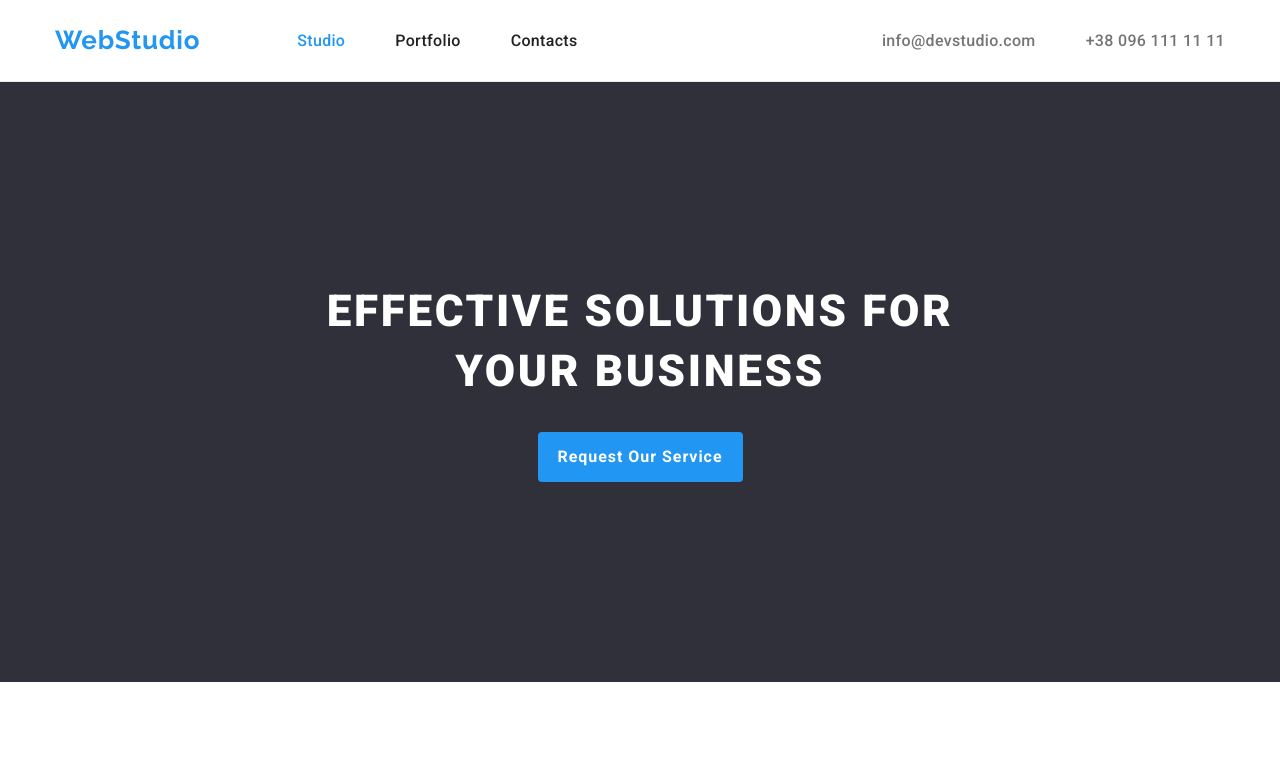
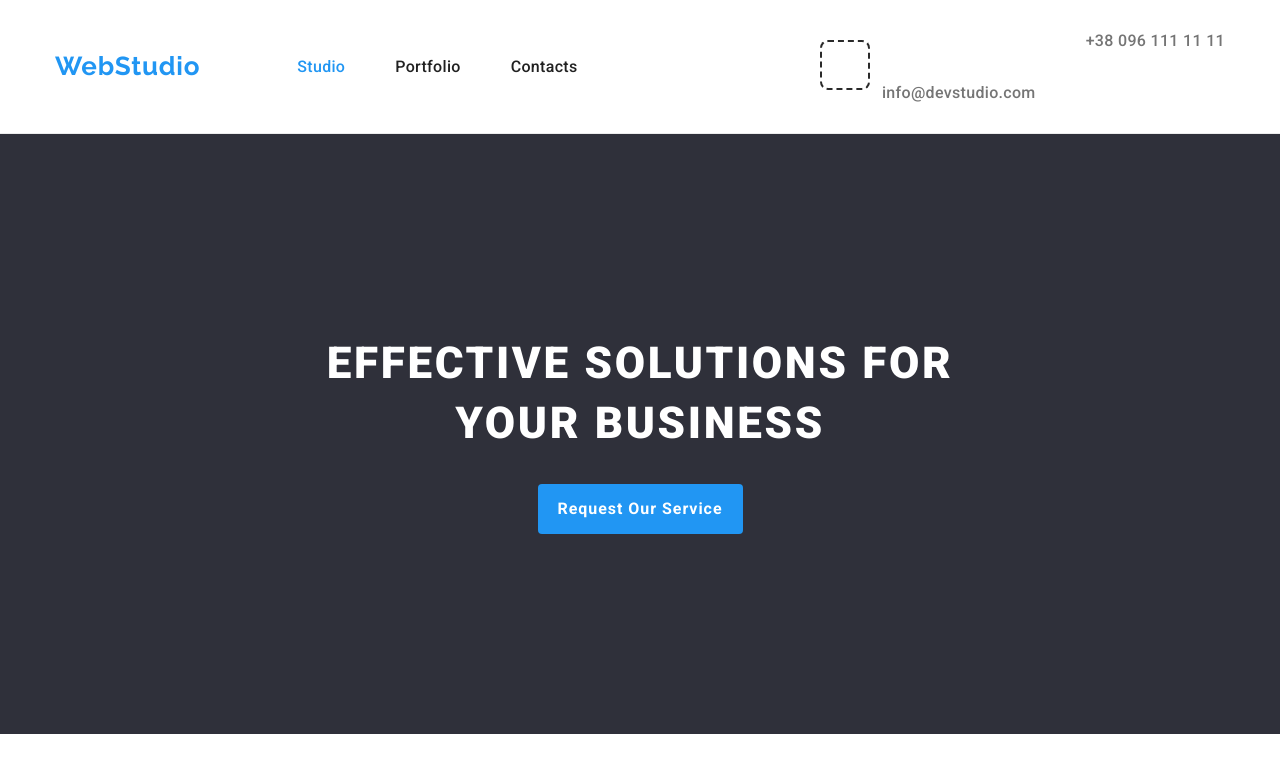
Before and after one commit to StefieCaff/goit-markup-hw-04, a plain HTML site: page index.html in a window 1280 px wide. Shown: the top 773 px of the page. Drawn offline with nearby package versions, Linux system fonts and the light colour scheme.

Commit message:
sprite.svg take 3

```diff
--- a/css/styles.css
+++ b/css/styles.css
@@ -1,4 +1,10 @@
 /*svg sprite*/
+
+.icon {
+  width: 50px;
+  height: 50px;
+  margin: .5em;
+}
 
 /* doc styles*/
 
@@ -16,6 +22,13 @@ color: var(--main-color);
 }
 /* hero hover button color   #188CE8  */
 
+/*icon-test*/
+
+.icon {
+  border: 2px dashed #2a2a2a;
+  border-radius: 8px;
+  fill: salmon;
+}
 :root{
  --main-color: #212121;
  --sub-text-color:#757575;
--- a/index.html
+++ b/index.html
@@ -16,6 +16,43 @@
 </head>
 
 <body>
+
+<!-- SVG References
+<div class="icon-test">
+<svg width="10px" height="10px" class="icon">
+  <use xlink:href="#astronaut"></use>
+ </svg><svg class="icon">
+  <use xlink:href="#clock"></use>
+</svg><svg class="icon">
+  <use xlink:href="#diagram"></use>
+</svg><svg class="icon">
+  <use xlink:href="#envelope"></use>
+</svg><svg class="icon">
+  <use xlink:href="#instagram"></use>
+</svg><svg class="icon">
+  <use xlink:href="#linkedin"></use>
+</svg><svg class="icon">
+  <use xlink:href="#smartphone"></use>
+</svg><svg class="icon">
+  <use xlink:href="#antenna"></use>
+</svg><svg class="icon">
+  <use xlink:href="#twitter"></use>
+</svg><svg class="icon">
+  <use xlink:href="#facebook"></use>
+</svg><svg class="icon">
+  <use xlink:href="#group1"></use>
+</svg><svg class="icon">
+  <use xlink:href="#group3"></use>
+</svg><svg class="icon">
+  <use xlink:href="#group2"></use>
+</svg><svg class="icon">
+  <use xlink:href="#group4"></use>
+</svg><svg class="icon">
+  <use xlink:href="#group5"></use>
+</svg><svg class="icon">
+  <use xlink:href="#group6"></use>
+</svg> -->
+
 
     <header class="header">
         <div class="container nav-container">
@@ -42,6 +79,9 @@
 
             <ul class="nav-contacts list">
                 <li class="header-contact-item">
+                  <svg class="icon" width="16px" height="12px">
+                    <use xlink:href="#envelope"></use>
+                  </svg>
                   <a class="header-contact-link"
                     href="mailto:info@devstudio.com">info@devstudio.com
                   </a>
```
Also changed, not shown: images/icons.svg/sprite.svg (deleted), images/sprite1.svg/sprite.svg (added), 2 other files.
